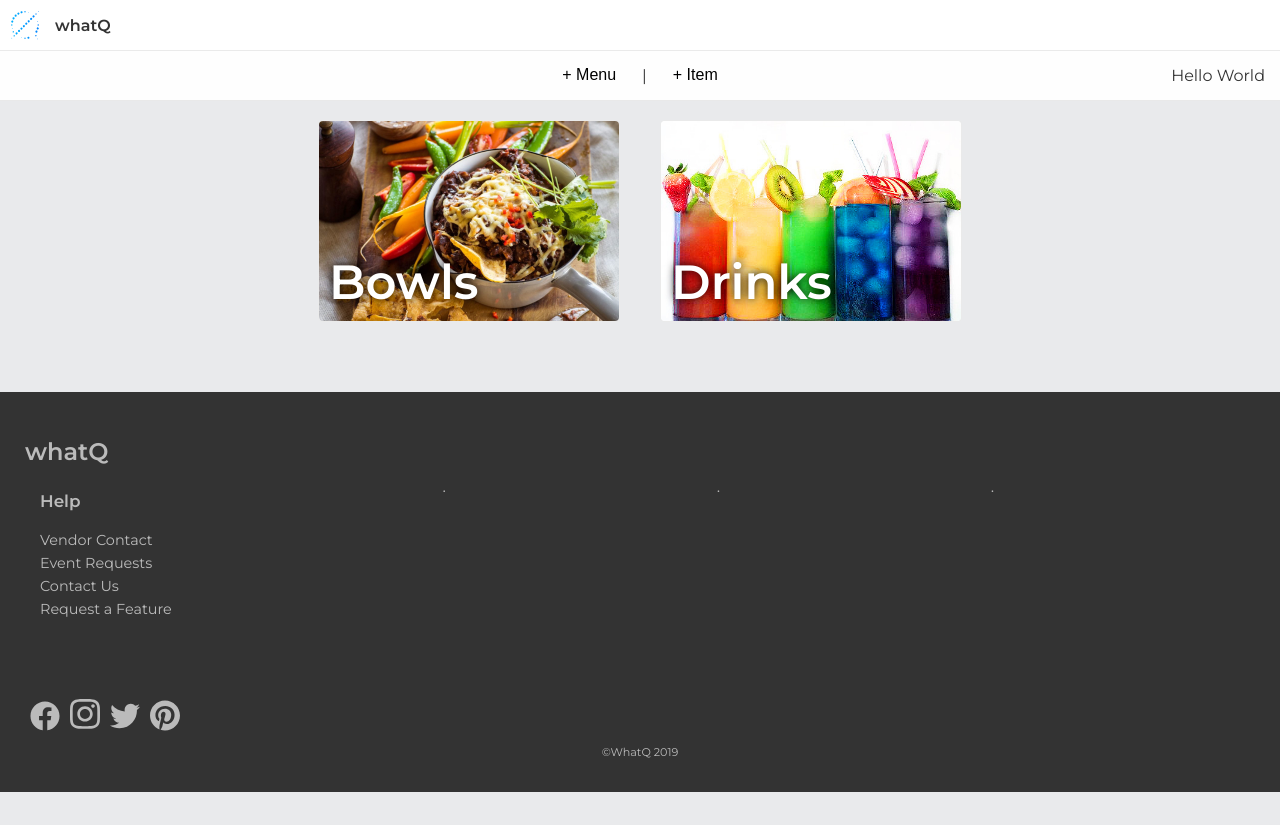
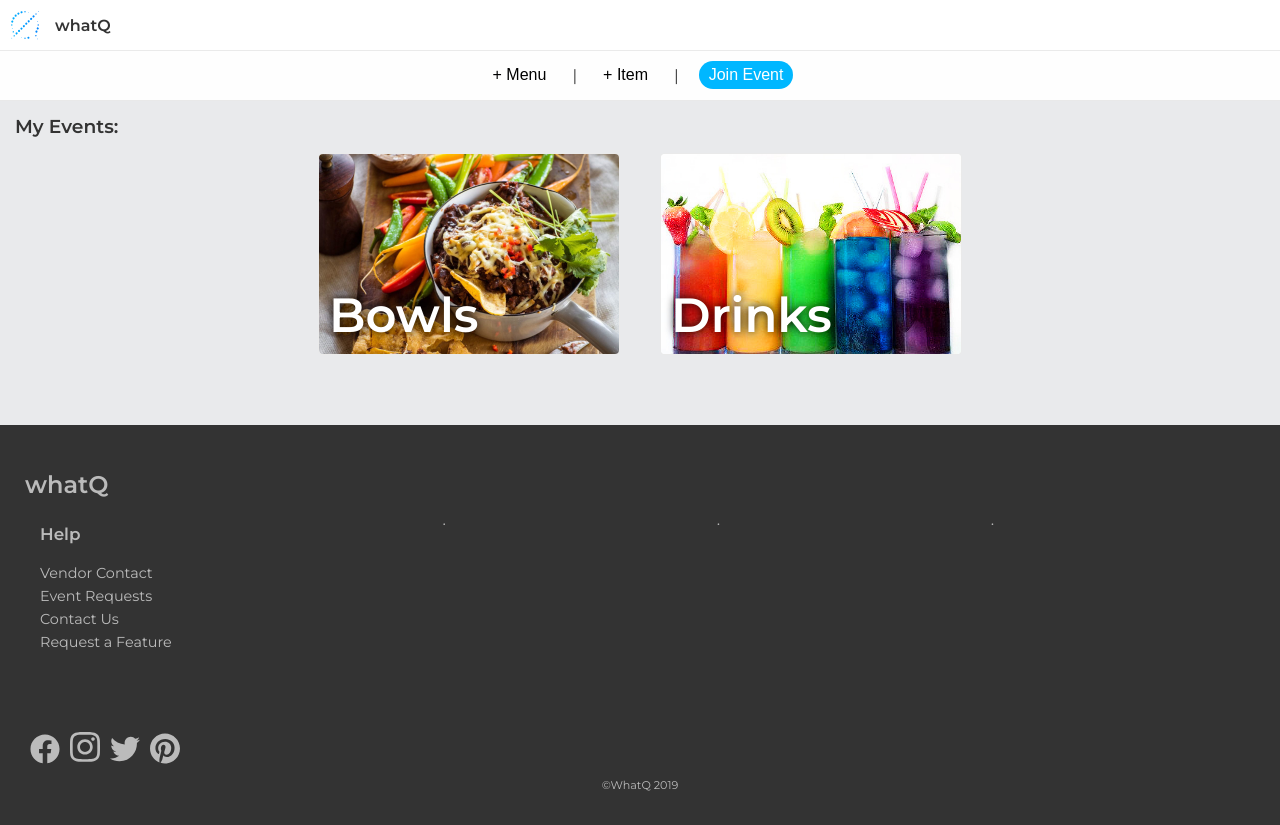
Before and after one commit to tyof45/whatq, a React (Create React App) app: page /builder in a window 1280 px wide. Before the commit the page ends 800 px from the top, so only its background shows below. Built offline with nearby package versions, Linux system fonts and the light colour scheme.

Commit message:
added event add and customer order

```diff
--- a/package.json
+++ b/package.json
@@ -7,7 +7,8 @@
     "react": "^16.8.6",
     "react-dom": "^16.8.6",
     "react-router-dom": "^5.0.1",
-    "react-scripts": "3.0.1"
+    "react-scripts": "3.0.1",
+    "react-select-popover": "^0.1.1"
   },
   "scripts": {
     "start": "react-scripts start",
--- a/public/index.html
+++ b/public/index.html
@@ -5,8 +5,6 @@
   <meta charset="utf-8" />
   <link rel="shortcut icon" href="%PUBLIC_URL%/favicon.ico" />
   <meta name="viewport" content="width=device-width, initial-scale=1" />
-  <meta name="theme-color" content="#000000" />
-  <meta name="apple-mobile-web-app-status-bar-style" content="black-translucent">
   <link href="https://fonts.googleapis.com/css?family=Montserrat:400,500,600&display=swap" rel="stylesheet">
   <link rel="apple-touch-icon" sizes="57x57" href="/apple-icon-57x57.png">
   <link rel="apple-touch-icon" sizes="60x60" href="/apple-icon-60x60.png">
@@ -22,9 +20,10 @@
   <link rel="icon" type="image/png" sizes="96x96" href="/favicon-96x96.png">
   <link rel="icon" type="image/png" sizes="16x16" href="/favicon-16x16.png">
   <link rel="manifest" href="/manifest.json">
+  <meta name="apple-mobile-web-app-status-bar-style" content="black">
+  <meta name="viewport" content="width=device-width, initial-scale=1.0, maximum-scale=1.0, user-scalable=no" />
   <meta name="msapplication-TileColor" content="#ffffff">
   <meta name="msapplication-TileImage" content="/ms-icon-144x144.png">
-  <meta name="theme-color" content="#ffffff">
   <meta name="mobile-web-app-capable" content="whatQ">
   <meta name="apple-mobile-web-app-capable" content="whatQ">
   <!--
--- a/src/App.css
+++ b/src/App.css
@@ -95,7 +95,7 @@ header>img {
   margin: 100px 0 0 0;
   width: 100%;
   z-index: 1;
-  padding: 0 0 50px 0;
+  padding: 15px 0 50px 0;
 }
 
 #menus {
@@ -109,7 +109,7 @@ header>img {
   width: 300px;
   height: 200px;
   background-color: #fff;
-  margin: 20px;
+  margin: 15px 20px 20px 20px;
   border-radius: 5px;
   border: 1px solid rgb(51, 51, 51, 0.1);
   overflow: hidden;
@@ -315,12 +315,6 @@ button>img {
   height: 20px;
 }
 
-#helloworld {
-  padding: 0 15px 0 0;
-  position: absolute;
-  right: 0;
-}
-
 .mEvent {
   box-shadow: 0 0 20px 1px #dddddd;
   width: calc(100% - 30px);
@@ -362,6 +356,40 @@ button>img {
   padding: 75px 0 0 0;
 }
 
+#mToolbar {
+  color: rgb(0, 174, 255);
+  background-color: rgba(255, 255, 255);
+  display: flex;
+  align-items: center;
+  justify-content: space-between;
+  position: fixed;
+  margin: -65px 0 0 0;
+  width: 100%;
+  height: 50px;
+  z-index: 2;
+  padding: 0 15px 0 15px;
+  box-sizing: border-box;
+}
+
+#mToolbar>main {
+  color: #333;
+}
+
+#backButton {
+  font-weight: 600;
+  float: left;
+  width: 33%;
+
+}
+
+#mTitle {
+  padding: 15px;
+  font-size: 2em;
+  font-weight: 800;
+  overflow: hidden;
+  text-overflow: ellipsis;
+}
+
 .vendorTitle {
   font-size: 3em;
   font-weight: 900;
@@ -379,17 +407,10 @@ button>img {
 }
 
 #customerOrder {
-  font-size: 1.3em;
+  color: rgb(0, 174, 255);
+  float: left;
+  font-size: 1.2em;
   font-weight: 600;
-  color: #fff;
-  display: flex;
-  justify-content: center;
-  align-items: center;
-  width: 100%;
-  height: 65px;
-  background-color: rgb(0, 174, 255);
-  position: fixed;
-  bottom: 0;
 }
 
 .menuList {
@@ -471,12 +492,56 @@ button>img {
   height: 25px;
 }
 
+.joinEvent {
+  background-color: rgb(0, 183, 255);
+  font-size: 1em;
+  border: none;
+  margin: 0 20px 0 20px;
+  padding: 5px 10px 5px 10px;
+  border-radius: 25px;
+  color: #fff;
+  display: block;
+}
+
+.attendingTag {
+  display: inline-flex;
+  margin: 5px;
+  padding: 5px 10px 5px 10px;
+  border-radius: 50px;
+  background-color: #fff;
+  box-shadow: 0 0 20px 1px #dddddd;
+}
+
+.attendingTag>img {
+  margin: 0 0 0 5px;
+  width: 15px;
+}
+
+.attendingTitle {
+  display: inline;
+  margin: 15px;
+}
+
+.eventButton {
+  background-color: rgb(0, 183, 255);
+  font-size: 1em;
+  border: none;
+  margin: 5px;
+  padding: 5px 10px 5px 10px;
+  border-radius: 25px;
+  color: #fff;
+  display: block;
+}
+
+#backButton>img {
+  height: 15px;
+  margin: 0 5px 0 0;
+  width: auto;
+}
+
 @media only screen and (max-width: 600px) {
   body {
     background-color: #fff;
-  }
-footer {
-  margin: 0 0 50px 0;
   }
 
   header {
@@ -484,6 +549,10 @@ header {
   }
 
   #mobileContent {
-  padding: 15px 0 0 0;
+    padding: 65px 0 0 0;
+  }
+
+  footer {
+    display: none;
   }
 }
--- /dev/null
+++ b/src/components/addevent/addevent.jsx
@@ -0,0 +1,43 @@
+import React, { Component } from "react";
+import Modal from '../modal/modal';
+
+class AddEvent extends Component {
+  constructor(props) {
+    super(props);
+
+    this.state = {
+    };
+  }
+  state = { show: false };
+
+  showModal = () => {
+    this.setState({ show: true });
+  };
+
+  hideModal = () => {
+    this.setState({ show: false });
+  };
+
+
+
+  render() {
+
+    const existingEvents = this.props.events.map((event, index) => (
+      <button key={index} onClick={this.props.vendorEventAdd(event)} className="eventButton">+ {event}</button>
+    ));
+
+    return (
+      <main>
+        <Modal show={this.state.show} handleClose={this.hideModal}>
+          <h3>Join Event</h3>
+          {existingEvents}
+        </Modal>
+        <button className="joinEvent" type="button" onClick={this.showModal}>
+          Join Event
+        </button>
+      </main>
+    );
+  }
+}
+
+export default AddEvent;
--- a/src/components/additem/additem.jsx
+++ b/src/components/additem/additem.jsx
@@ -30,7 +30,3 @@ class AddItem extends Component {
 }
 
 export default AddItem;
-
-// const container = document.createElement("div");
-// document.body.appendChild(container);
-// ReactDOM.render(<Dashboard />, container);
--- a/src/components/builder/builder.jsx
+++ b/src/components/builder/builder.jsx
@@ -1,16 +1,22 @@
 import React, { Component } from 'react';
 import AddMenu from '../addmenu/addmenu';
 import AddItem from '../additem/additem';
-import EventSelect from '../eventselect/eventselect';
+import AddEvent from '../addevent/addevent';
 
 class Builder extends Component {
-
-
-
   constructor(props) {
     super(props);
+    this.state = {
+      events: [
+        "LA County Fair",
+        "Off the Grid",
+        "Eat Drink Vegan",
+        "Knotts Berry Farm",
+        "Pokemon League Finals"
+      ],
+      attending: [
 
-    this.state = {
+      ],
       menus: [
         {
           title: "Bowls",
@@ -49,6 +55,20 @@ class Builder extends Component {
     this.setState({ items: this.state.menus[index].items, title: this.state.menus[index].title })
   };
 
+  deleteEvent = (eventTitle) => {
+    var array = this.state.attending.filter(function (s) { return s !== eventTitle });
+    this.setState({ attending: array });
+  };
+
+  vendorEventAdd = (eventTitle) => {
+    // let orderEventAdd = [];
+    // orderEventAdd.push(itemTitle);
+    // for (let i = 0; i < this.state.attending.length; i++) {
+    //   orderEventAdd.push(this.state.attending[i]);
+    // }
+    // this.setState({ attending: orderEventAdd });
+    console.log(eventTitle);
+  }
 
   render() {
 
@@ -75,14 +95,22 @@ class Builder extends Component {
       </div>)
     });
 
+    const existingEvents = this.state.attending.map((event, index) => (
+      <span className="attendingTag" value={event}>{event}<img alt="unattend event" onClick={() => this.deleteEvent(event)} src="../close.svg" /></span>
+    ));
+
     return (
       <div className="App" >
         <div id="toolbar">
           <AddMenu />|
-          <AddItem />
-          <EventSelect />
+          <AddItem />|
+          <AddEvent vendorEventAdd={this.vendorEventAdd} events={this.state.events} />
         </div>
         <div id="content">
+          <div className="attendingEvents">
+            <h3 className="attendingTitle">My Events: </h3>
+            {existingEvents}
+          </div>
           <div id="menus">
             {menus}
           </div>
--- a/src/components/customerorder/customerorder.jsx
+++ b/src/components/customerorder/customerorder.jsx
@@ -1,20 +1,46 @@
 import React, { Component } from 'react';
+import Modal from '../modal/modal';
 
 class CustomerOrder extends Component {
   constructor(props) {
     super(props);
 
-    this.state = {
-    };
+    this.state = { show: false };
   }
 
+  showModal = () => {
+    this.setState({ show: true });
+  };
+
+  hideModal = () => {
+    this.setState({ show: false });
+  };
+
   render() {
+
+    const customerOrder = this.props.order.map((item, index) => (
+      <div key={index}>{item}</div>
+    ));
+
     return (
-      <div id="customerOrder">
-        My Order (
+
+      <main>
+        <Modal show={this.state.show} handleClose={this.hideModal}>
+          <h3>My Order</h3>
+          {customerOrder}
+          <button className="modalButton" type="submit">Submit</button>
+        </Modal>
+        <div onClick={this.showModal} id="customerOrder">
+          My Order (
         {this.props.order.length}
-        )
+          )
       </div>
+      </main>
+
+
+
+
+
     );
   }
 }
--- a/src/components/eventselect/eventselect.jsx
+++ /dev/null
@@ -1,11 +0,0 @@
-import React, { Component } from 'react';
-
-class EventSelect extends Component {
-
-  render() {
-    return (
-      <div id="helloworld">Hello World</div>
-    )
-  }
-}
-export default EventSelect;
--- a/src/components/login/login.jsx
+++ b/src/components/login/login.jsx
@@ -12,13 +12,15 @@ class Login extends Component {
       <div className="App">
         <div id="venderSplash">
           <div>
-            <img className="logo" alt="logo" src="../../logo-icon.svg" />
+            <a href="/builder">
+              <img className="logo" alt="logo" src="../../logo-icon.svg" />
+            </a>
             <span id="version">Vendor Demo v0.0.1</span>
             <input type="text" placeholder="email" />
             <br />
             <input type="password" placeholder="password" />
             <br />
-            <a href="/builder"><button type="submit">Log In</button></a>
+            <a href="/mobile"><button className="loginButton" type="submit">Log In</button></a>
           </div>
         </div>
       </div>
--- a/src/components/mobile/mobile.jsx
+++ b/src/components/mobile/mobile.jsx
@@ -90,7 +90,7 @@ class Mobile extends Component {
       menus: [],
       eventTitle: ['Events'],
       address: [],
-      selectedCategory: "events"
+      selectedCategory: "Events"
     }
   };
 
@@ -98,14 +98,14 @@ class Mobile extends Component {
     let index = this.state.events.findIndex(function (event) {
       return event.title === eventTitle;
     });
-    this.setState({ selectedCategory: "vendors", vendors: this.state.events[index].vendors, eventTitle: this.state.events[index].title });
+    this.setState({ selectedCategory: "Vendors", vendors: this.state.events[index].vendors, eventTitle: this.state.events[index].title });
   };
 
   loadMenus = (vendorTitle) => {
     let index = this.state.vendors.findIndex(function (vendor) {
       return vendor.title === vendorTitle;
     });
-    this.setState({ selectedCategory: "menus", menus: this.state.vendors[index].menus, currentVendor: vendorTitle });
+    this.setState({ selectedCategory: "Menus", menus: this.state.vendors[index].menus, currentVendor: vendorTitle });
   };
 
   createOrder = (itemTitle) => {
@@ -166,28 +166,42 @@ class Mobile extends Component {
       )
     });
 
+
     let renderedItem = null;
     let title = null;
-    let previousCategory;
-    if (this.state.selectedCategory === "events") {
+    let previousCategory = null;
+    let backButton = null;
+    if (this.state.selectedCategory === "Events") {
+      previousCategory = "";
       renderedItem = events;
-      previousCategory = "events";
       title = "Events"
-    } else if (this.state.selectedCategory === "vendors") {
+    } else if (this.state.selectedCategory === "Vendors") {
       renderedItem = vendors;
-      previousCategory = "events";
-      title = "Vendors"
-    } else if (this.state.selectedCategory === "menus") {
+      title = "Events"
+      previousCategory = "Events";
+      backButton = "< Events"
+      title = this.state.eventTitle;
+    } else if (this.state.selectedCategory === "Menus") {
       renderedItem = menus;
-      previousCategory = "vendors";
+      title = "Vendors";
+      backButton = "< Vendors"
+      previousCategory = "Vendors";
       title = this.state.currentVendor;
     }
 
     return (
       <div id="mobileContent">
-        <div onClick={() => this.goBack(previousCategory)}>{title}</div>
+        <div id="mToolbar">
+          <div id="backButton" onClick={() => this.goBack(previousCategory)}>
+            {backButton}
+          </div>
+          <CustomerOrder order={this.state.order} />
+        </div>
+        <div id="mTitle">
+          {title}
+        </div>
         {renderedItem}
-        <CustomerOrder order={this.state.order} />
+
       </div>
     );
   }
```
Also changed, not shown: public/back.svg (added), 1 other file (tests, documents, lock files or other folders). Lines whose indentation alone changed are shown as unchanged.
